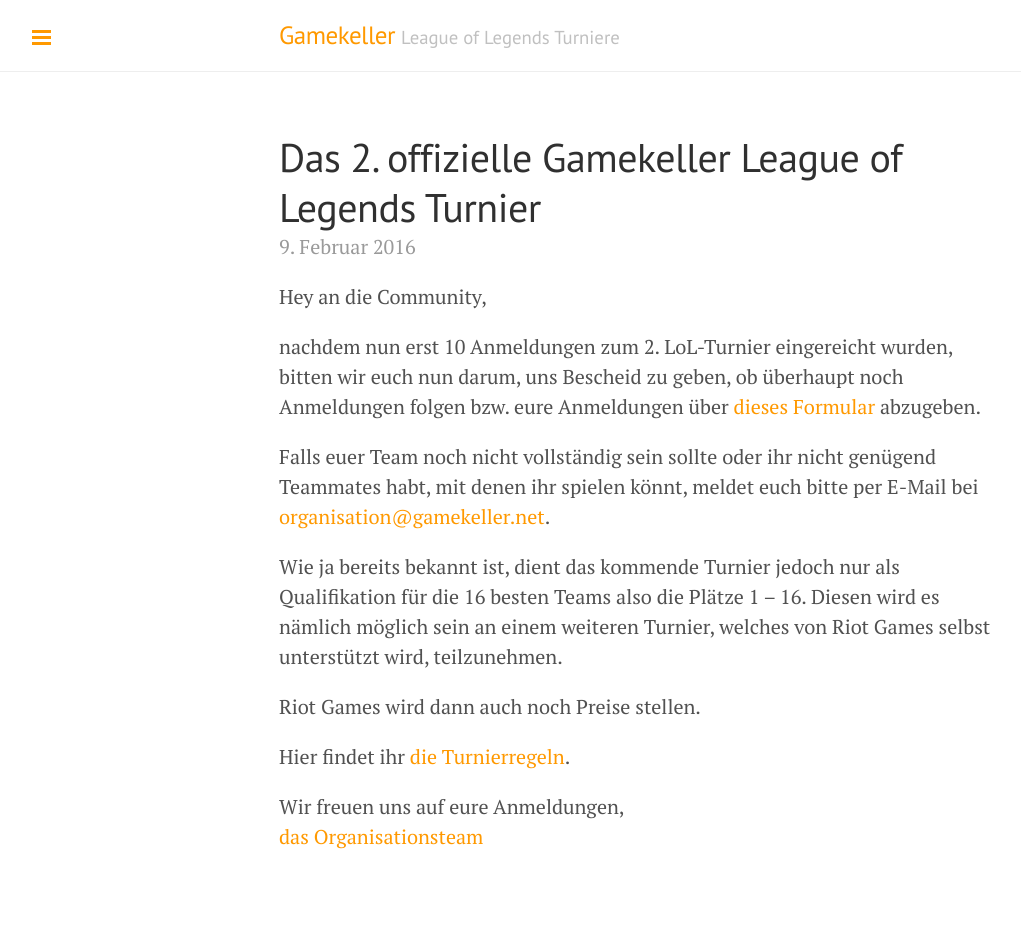
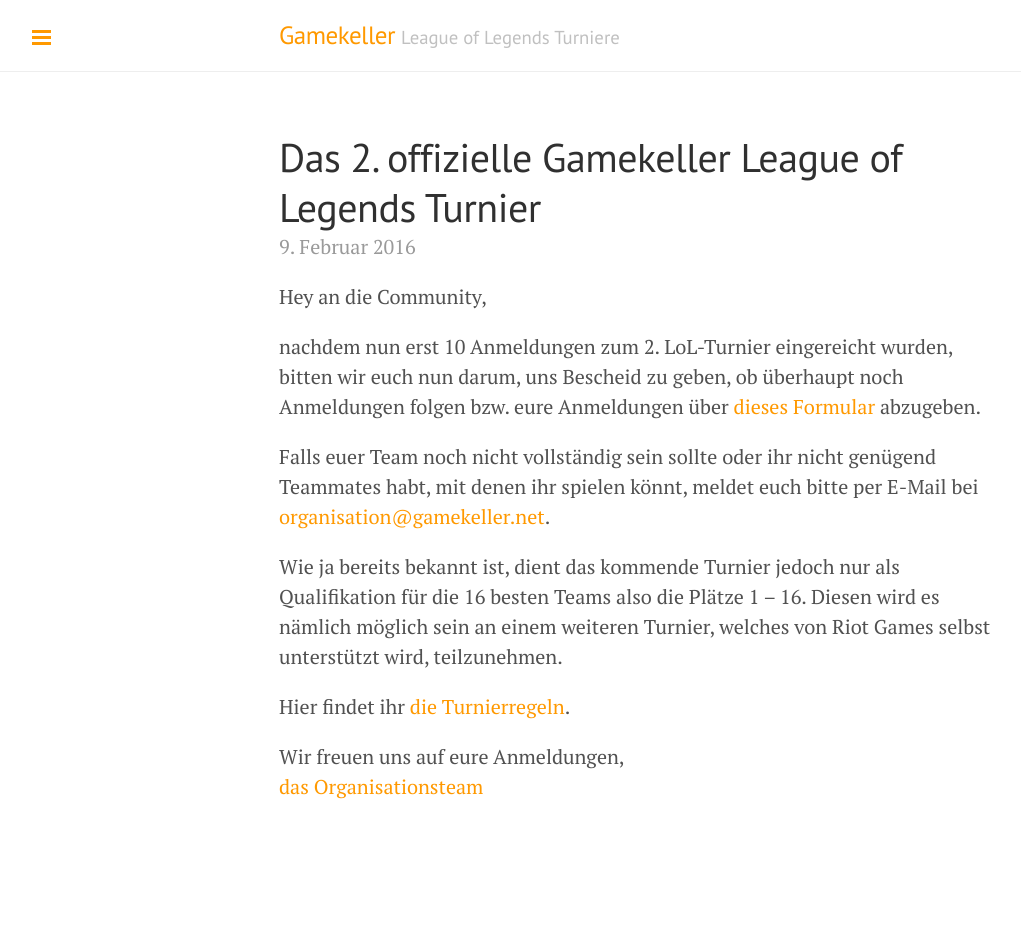
Before and after one commit to gamekeller/League-of-Legends-Turnier-Page, a Jekyll site: the page built from _posts/2016-02-09-2.lol-turnier.md, in a window 1280 px wide. Shown: the whole page, without its empty margins (1-1022 px from the left). Built offline with Jekyll 4.4.1, drawn with Linux system fonts in a browser that asks for light colours; after the commit the page ends 900 px from its top, so only the background shows below that.

Commit message:
Update 2016-02-09-2.lol-turnier.md

```diff
--- a/_posts/2016-02-09-2.lol-turnier.md
+++ b/_posts/2016-02-09-2.lol-turnier.md
@@ -17,9 +17,6 @@
 Diesen wird es nämlich möglich sein an einem weiteren Turnier,
 welches von Riot Games selbst unterstützt wird, teilzunehmen.
 
-Riot Games wird dann auch noch Preise stellen.
-
-
 Hier findet ihr [die Turnierregeln](http://bit.ly/1S56oDs).
 
 Wir freuen uns auf eure Anmeldungen,<br>
```
